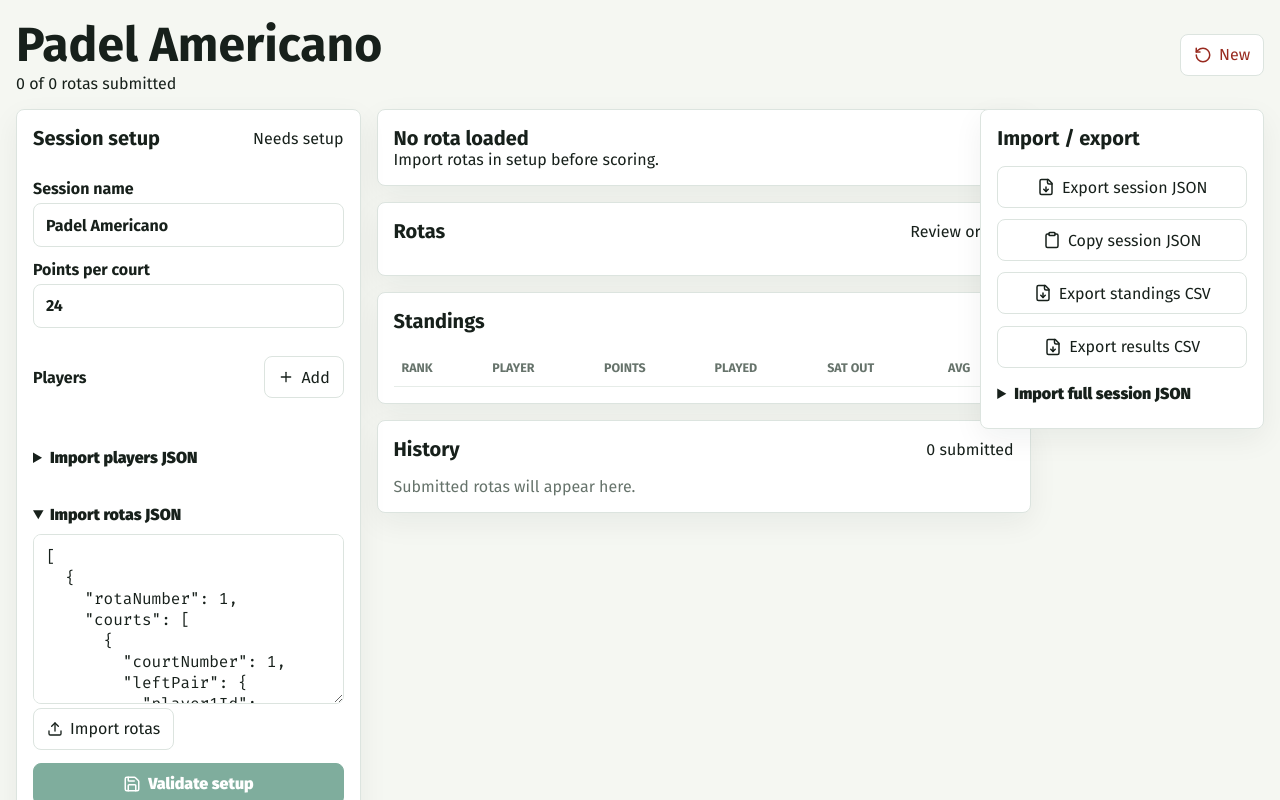
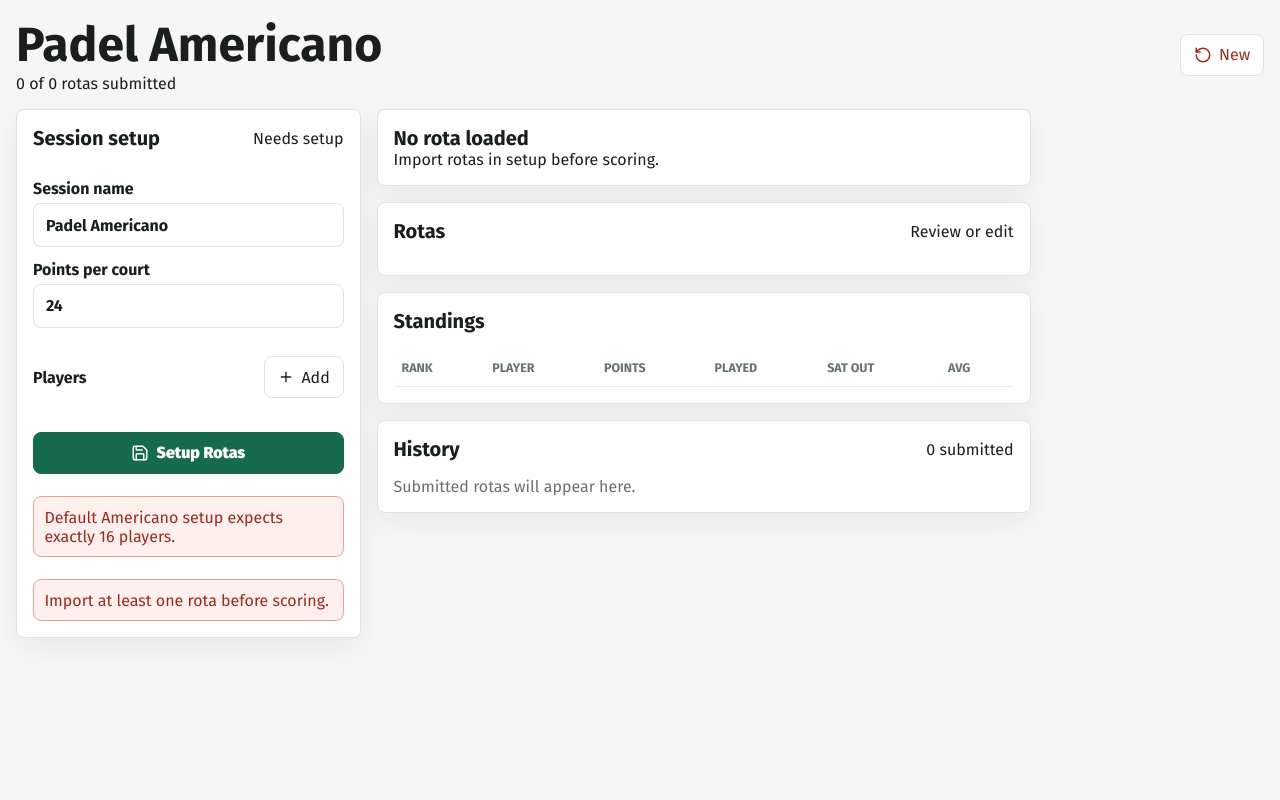
Before and after one commit to DeChrist/blue-score, a React (Vite) app: page / in a window 1280 px wide. Shown: the top 800 px of the page. Built offline with nearby package versions, Linux system fonts and the light colour scheme.

Commit message:
feat: implement a clean multi-mode UI pattern
Standard: Simplified interface, rota setup placeholder
Demo: Pre-loaded data for demonstrations
Advanced: Full JSON import/export capabilities for power users

```diff
--- a/package.json
+++ b/package.json
@@ -6,6 +6,8 @@
   "type": "module",
   "scripts": {
     "dev": "vite --host 0.0.0.0",
+    "dev:demo": "vite --host 0.0.0.0 --open /?mode=demo",
+    "dev:advanced": "vite --host 0.0.0.0 --open /?mode=advanced",
     "mobile-test": "concurrently -k -n app,tunnel -c cyan,magenta \"npm run dev\" \"cloudflared tunnel --url http://localhost:5173\"",
     "lint": "eslint . --max-warnings 0",
     "build": "tsc -b && vite build",
--- a/src/App.tsx
+++ b/src/App.tsx
@@ -1,5 +1,6 @@
 import { useMemo, useState } from "react";
 import { Clipboard, Download, FileDown, Plus, RotateCcw, Save, Trash2, Upload } from "lucide-react";
+import { parseAppMode } from "./appMode";
 import { SessionHistory } from "./components/SessionHistory";
 import { StandingsTable } from "./components/StandingsTable";
 import { RotaScoring } from "./components/RotaScoring";
@@ -17,6 +18,8 @@ import {
   validateSessionResults,
   validateSessionSetup,
 } from "./validation";
+
+const mode = parseAppMode(window.location.search);
 
 const COURTS = 3;
 
@@ -58,7 +61,13 @@ function sessionHasData(session: Session): boolean {
 
 export default function App() {
   const [storedAtLoad] = useState(() => loadSession());
-  const [session, setSession] = useState<Session | null>(storedAtLoad.session ? null : newSession());
+  const [session, setSession] = useState<Session | null>(() => {
+    if (storedAtLoad.session) return null;
+    if (mode.kind === "demo") {
+      return { ...newSession(), players: samplePlayers, rotas: sampleRotas, currentRotaNumber: sampleRotas[0]?.rotaNumber ?? 1 };
+    }
+    return newSession();
+  });
   const [setupErrors, setSetupErrors] = useState<string[]>([]);
   const [playerJson, setPlayerJson] = useState(JSON.stringify(samplePlayers, null, 2));
   const [rotaJson, setRotaJson] = useState(JSON.stringify(sampleRotas, null, 2));
@@ -322,6 +331,7 @@ export default function App() {
             ))}
           </div>
 
+          {mode.kind === "advanced" && (
             <details>
               <summary>Import players JSON</summary>
               <textarea value={playerJson} onChange={(event) => setPlayerJson(event.target.value)} />
@@ -329,7 +339,9 @@ export default function App() {
                 <Upload size={16} /> Import players
               </button>
             </details>
+          )}
 
+          {mode.kind === "advanced" && (
             <details open>
               <summary>Import rotas JSON</summary>
               <textarea value={rotaJson} onChange={(event) => setRotaJson(event.target.value)} />
@@ -337,10 +349,17 @@ export default function App() {
                 <Upload size={16} /> Import rotas
               </button>
             </details>
+          )}
 
+          {mode.kind === "standard" ? (
+            <button className="primary wide" type="button" onClick={() => setNotice("Rota generation is not yet implemented.")}>
+              <Save size={18} /> Setup Rotas
+            </button>
+          ) : (
             <button className="primary wide" type="button" disabled={!setupValidation.valid} onClick={startScoring}>
               <Save size={18} /> Validate setup
             </button>
+          )}
 
           {[...setupErrors, ...setupValidation.errors].filter(Boolean).slice(0, 8).map((error) => (
             <p className="error" key={error}>
@@ -380,6 +399,7 @@ export default function App() {
           <SessionHistory session={session} onSelectRota={setSelectedRotaNumber} />
         </section>
 
+        {mode.kind === "advanced" && (
           <section className="panel export-panel">
             <div className="section-title">
               <h2>Import / export</h2>
@@ -406,6 +426,7 @@ export default function App() {
               </button>
             </details>
           </section>
+        )}
       </section>
     </main>
   );
--- /dev/null
+++ b/src/appMode.ts
@@ -0,0 +1,13 @@
+export type AppMode =
+  | { kind: "demo" }
+  | { kind: "standard" }
+  | { kind: "advanced" };
+
+export function parseAppMode(search: string): AppMode {
+  const params = new URLSearchParams(search);
+  switch (params.get("mode")) {
+    case "demo": return { kind: "demo" };
+    case "advanced": return { kind: "advanced" };
+    default: return { kind: "standard" };
+  }
+}
```
Also changed, not shown: 1 other file (tests, documents, lock files or other folders). Lines whose indentation alone changed are shown as unchanged.
